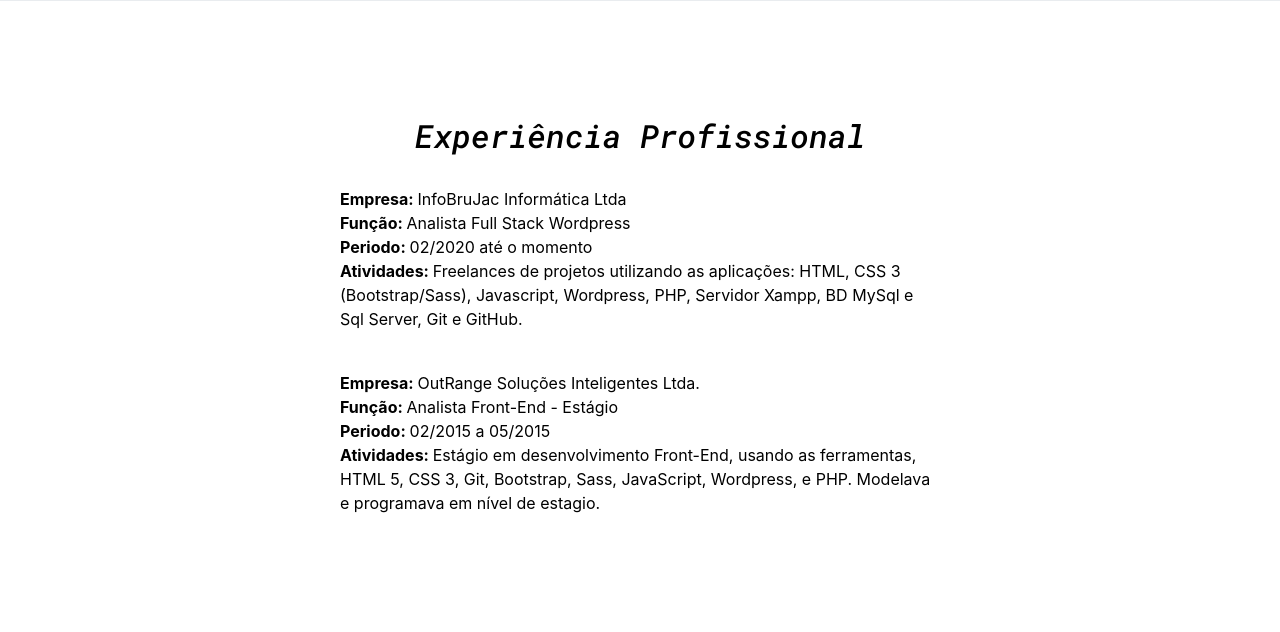
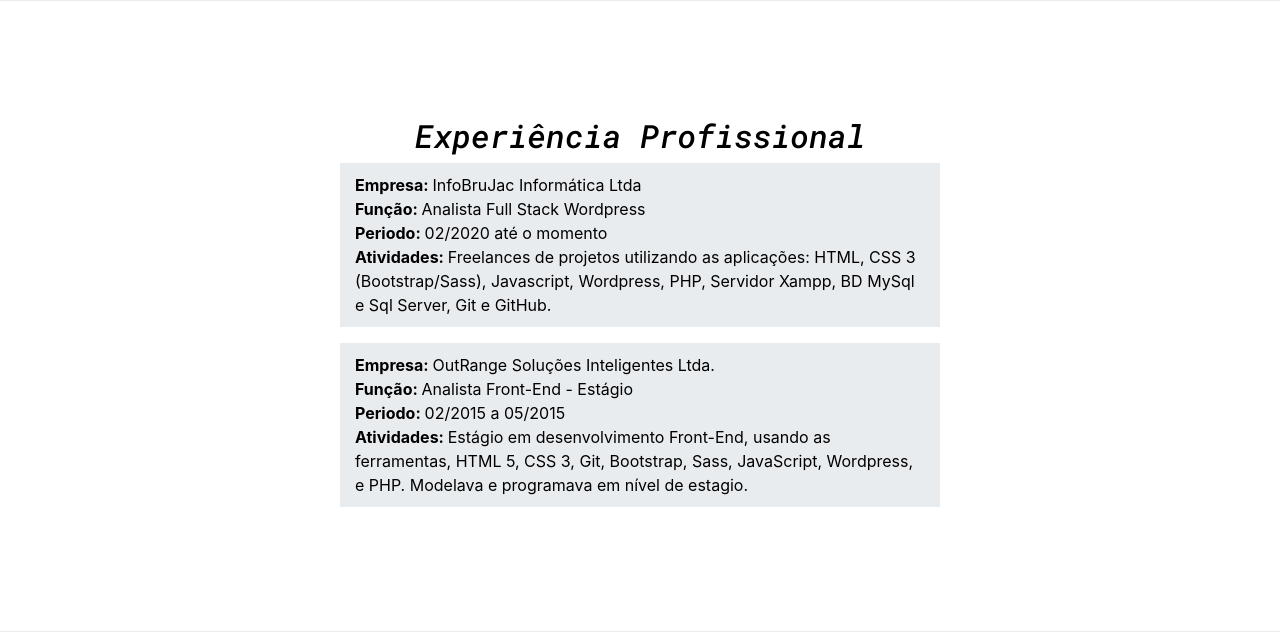
Before and after one commit to 2011Alexandrealvarenga/Portfolio2, a PHP site: page / in a window 1280 px wide. Shown: the part 1304-1936 px from the top of the page. Run offline with PHP 8.4, Linux system fonts and the light colour scheme; some libraries are stand-ins or nearby versions.

Commit message:
update padding

```diff
--- a/index.html
+++ b/index.html
@@ -151,14 +151,14 @@
         <div class="content-box pt-3 pb-2">
           <h2>Experiência Profissional</h2>
 
-          <ul class="pt-4">
+          <ul>
             <li><span class="title">Empresa: </span><span>InfoBruJac Informática Ltda</span></li>
             <li><span class="title">Função: </span><span>Analista Full Stack Wordpress</span></li>
             <li><span class="title">Periodo: </span><span>02/2020 até o momento</span></li>
             <li><span class="title">Atividades: </span><span>Freelances de projetos utilizando as aplicações: HTML, CSS 3 (Bootstrap/Sass), Javascript, Wordpress, PHP, Servidor Xampp, BD MySql e Sql Server, Git e GitHub.</span></li>
           </ul>
 
-          <ul class="pt-4">
+          <ul>
             <li><span class="title">Empresa: </span><span>OutRange Soluções Inteligentes Ltda.</span></li>
             <li><span class="title">Função: </span><span>Analista Front-End - Estágio</span></li>
             <li><span class="title">Periodo: </span><span>02/2015 a 05/2015</span></li>
--- a/style.css
+++ b/style.css
@@ -311,7 +311,8 @@ input:checked ~ .details{
   width: 600px;
   height: auto; }
   .content-box ul {
-    padding-left: 0;
+    background: #e9ecef;
+    padding: 10px 15px;
     list-style-type: none; }
     .content-box ul li .title {
       font-weight: bold;
```
